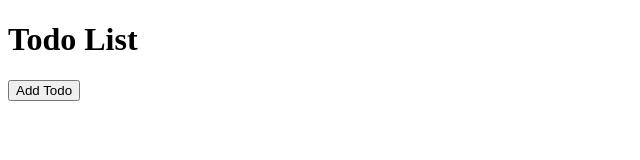
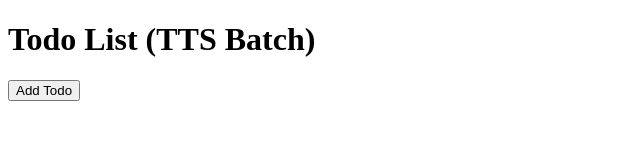
Before and after one commit to Neeraj-Joshi4454/tts-todo-app, a plain HTML site: page index.html in a window 1280 px wide. Shown: the whole page, without its empty margins (0-640 px from the left). Drawn offline with Linux system fonts and the light colour scheme.

Commit message:
heading edite

```diff
--- a/index.html
+++ b/index.html
@@ -6,7 +6,7 @@
     <title>Document</title>
   </head>
   <body>
-    <h1>Todo List</h1>
+    <h1>Todo List (TTS Batch)</h1>
 
     <ul></ul>
 
```
